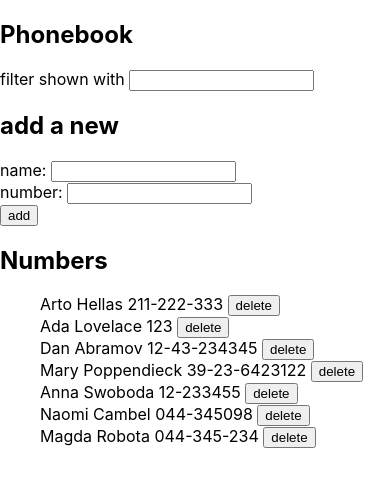
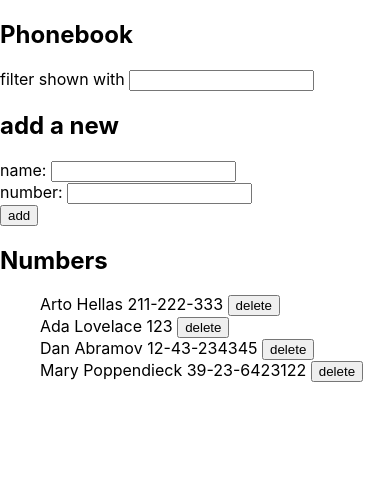
Before and after one commit to hannakozak/fullstack, a React (Create React App) app in the folder part2/phonebook/: page / in a window 390 px wide. Shown: the top 486 px of the page. Built offline with nearby package versions, Linux system fonts and the light colour scheme; data requests are answered from the project's data file.

Commit message:
2.20*: Phonebook step12

```diff
--- a/part2/phonebook/db.json
+++ b/part2/phonebook/db.json
@@ -19,23 +19,6 @@
       "name": "Mary Poppendieck",
       "number": "39-23-6423122",
       "id": 4
-    },
-    {
-      "name": "Anna Swoboda",
-      "number": "12-233455",
-      "date": "2020-10-14T21:53:23.925Z",
-      "id": 7
-    },
-    {
-      "name": "Naomi Cambel",
-      "number": "044-345098",
-      "date": "2020-10-14T22:02:01.755Z",
-      "id": 8
-    },
-    {
-      "name": "Magda Robota",
-      "number": "044-345-234",
-      "id": 9
     }
   ]
 }
--- a/part2/phonebook/src/App.js
+++ b/part2/phonebook/src/App.js
@@ -4,6 +4,7 @@ import PersonForm from './components/PersonForm'
 import Persons from './components/Persons'
 import personsService from './services/persons'
 import Notification from './components/Notification'
+import Error from './components/Error'
 
 
 const App = () => {
@@ -13,6 +14,7 @@ const App = () => {
   const [ searchTerm, setSearchTerm ] = useState('')
   const [ searchResults, setSearchResults ] = useState([])
   const [ addMessage, setAddMessage ] = useState(null)
+  const [ error, setError ] = useState(null)
 
   useEffect(() => {
     personsService
@@ -40,12 +42,24 @@ const App = () => {
                 person.id !== changedPerson.id
                 ? person
 		        : returnedPersons))})
+				.catch(error => {
+              setError('error')
+			  setAddMessage(null)
+              setError(
+                `Information of ${newName} has already been removed from server.`
+                )
+
+              setTimeout(() => {
+                setError(null)
+              }, 5000)
+            })
 			setAddMessage(`${newName}s number was sucessfully changed`)
 			setTimeout(() => {
             setAddMessage(null)
           }, 5000)
             setNewName('')
 			setNewNumber('')
+
 	}
 
       else
@@ -99,6 +113,7 @@ const App = () => {
     <div>
       <h2>Phonebook</h2>
 	  <Notification message={addMessage} />
+	  <Error error={error} />
 	  <Filter searchTerm={ searchTerm } handleSearch={ handleSearch } searchResults={ searchResults } />
 
 	  <h2>add a new </h2>
--- /dev/null
+++ b/part2/phonebook/src/components/Error.js
@@ -0,0 +1,14 @@
+import React from 'react'
+
+const Error = ({ error }) => {
+  if (error === null) {
+    return null
+  }
+  return (
+    <div className="error">
+      {error}
+    </div>
+  )
+}
+
+export default Error
--- a/part2/phonebook/src/components/Notification.js
+++ b/part2/phonebook/src/components/Notification.js
@@ -4,7 +4,6 @@ const Notification = ({ message }) => {
   if (message === null) {
     return null
   }
-
   return (
     <div className="success">
       {message}
--- a/part2/phonebook/src/index.css
+++ b/part2/phonebook/src/index.css
@@ -25,3 +25,13 @@ ul {
   padding: 10px;
   margin-bottom: 10px;
 }
+
+.error {
+  color: red;
+  background: lightred;
+  font-size: 20px;
+  border-style: solid;
+  border-radius: 5px;
+  padding: 10px;
+  margin-bottom: 10px;
+}
```
